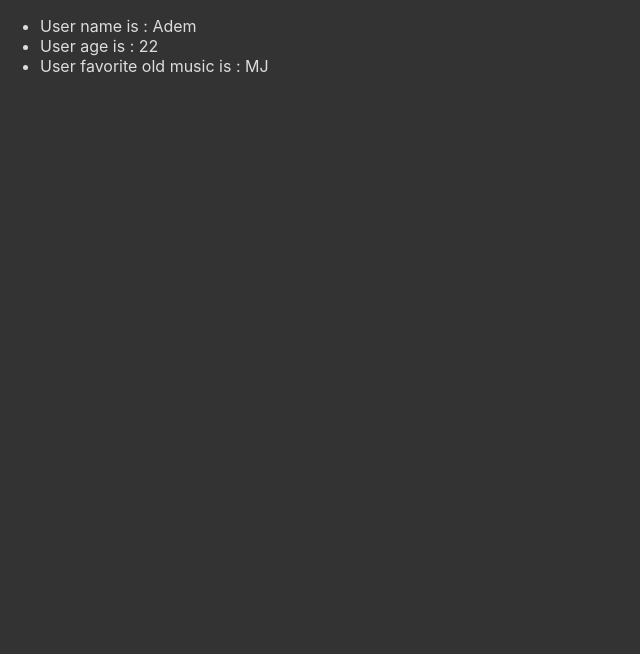
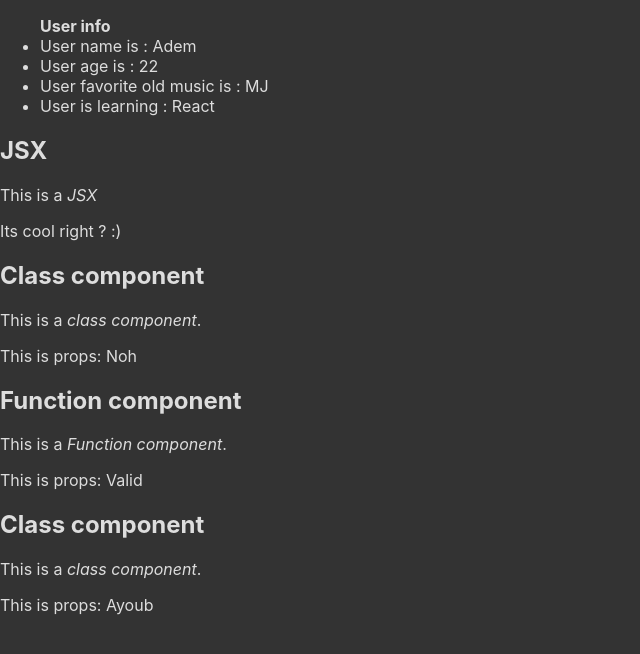
Before and after one commit to AdemLayes/learn-react, a React (Create React App) app: page / in a window 1280 px wide. Shown: the top 654 px of the page, without its empty margins (0-640 px from the left). Built offline with nearby package versions, Linux system fonts and the light colour scheme.

Commit message:
03/13 learning react
learn about JSX, components and basic usage of props

```diff
--- a/src/App.js
+++ b/src/App.js
@@ -1,4 +1,5 @@
 import './App.css';
+import React from 'react';
 
 export let person = {
   name: "Adem",
@@ -13,12 +14,47 @@ export let person = {
     newest: "Dulipa"
   }
 }
-export default function App({ name, age, music: {old} }) {
+export default function App({ name, age: userAge, music: {old}, pLang = "React" }) {
   return (
-    <ul>
+    <ul> <b>User info</b>
       <li>User name is : {name}</li>
-      <li>User age is : {age}</li>
+      <li>User age is : {userAge}</li>
       <li>User favorite old music is : {old}</li>
+      <li>User is learning : {pLang}</li>
     </ul>
   )
 }
+// Regular JSX variable
+export let JsxTxt = (
+  <div>
+    <h2>JSX</h2>
+    <p>This is a <i>JSX</i></p>
+    <p>Its cool right ? :)</p>
+  </div>
+);
+// Class Component
+export class ClassCar extends React.Component {
+  constructor(props) {
+    super(props)
+  }
+  render() {
+    return (
+      <div>
+        <h2>Class component</h2>
+        <p>This is a <i>class component</i>.</p>
+        <p>This is props: {this.props.name}</p>
+      </div>
+    )
+  }
+}
+// Function Component
+export function FunCar(props) {
+  return (
+    <div>
+      <h2>Function component</h2>
+      <p>This is a <i>Function component</i>.</p>
+      <p>This is props: {props.name.length > 3? "Valid": "invalid"}</p>
+      <ClassCar name="Ayoub" />
+    </div>
+  )
+}
--- a/src/index.js
+++ b/src/index.js
@@ -1,12 +1,18 @@
 import React from 'react';
 import ReactDOM from 'react-dom/client';
 import './index.css';
-import * as all from './App';
-
+import App, {person, JsxTxt, FunCar, ClassCar} from './App';
 
 const root = ReactDOM.createRoot(document.getElementById('root'));
 root.render(
+  <React.StrictMode>
   <>
-    {all.default(all.person)}
+    {App(person)}
+    {JsxTxt}
+    <ClassCar name="Noh"/>
+    <FunCar name="Adem" color="Red"/>
   </>
+  </React.StrictMode>
 );
+
+// ' <></> ' are called fragment
```
